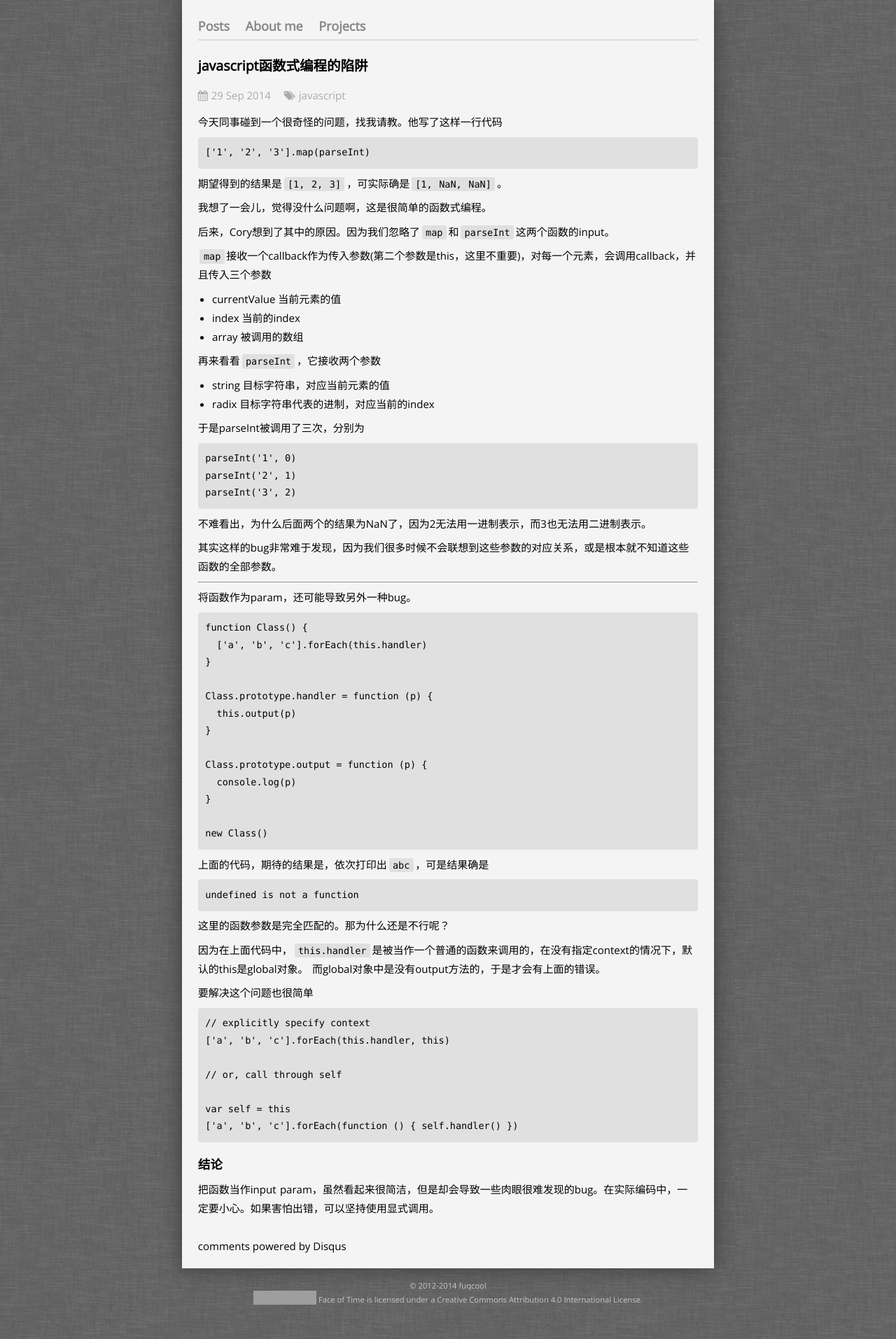
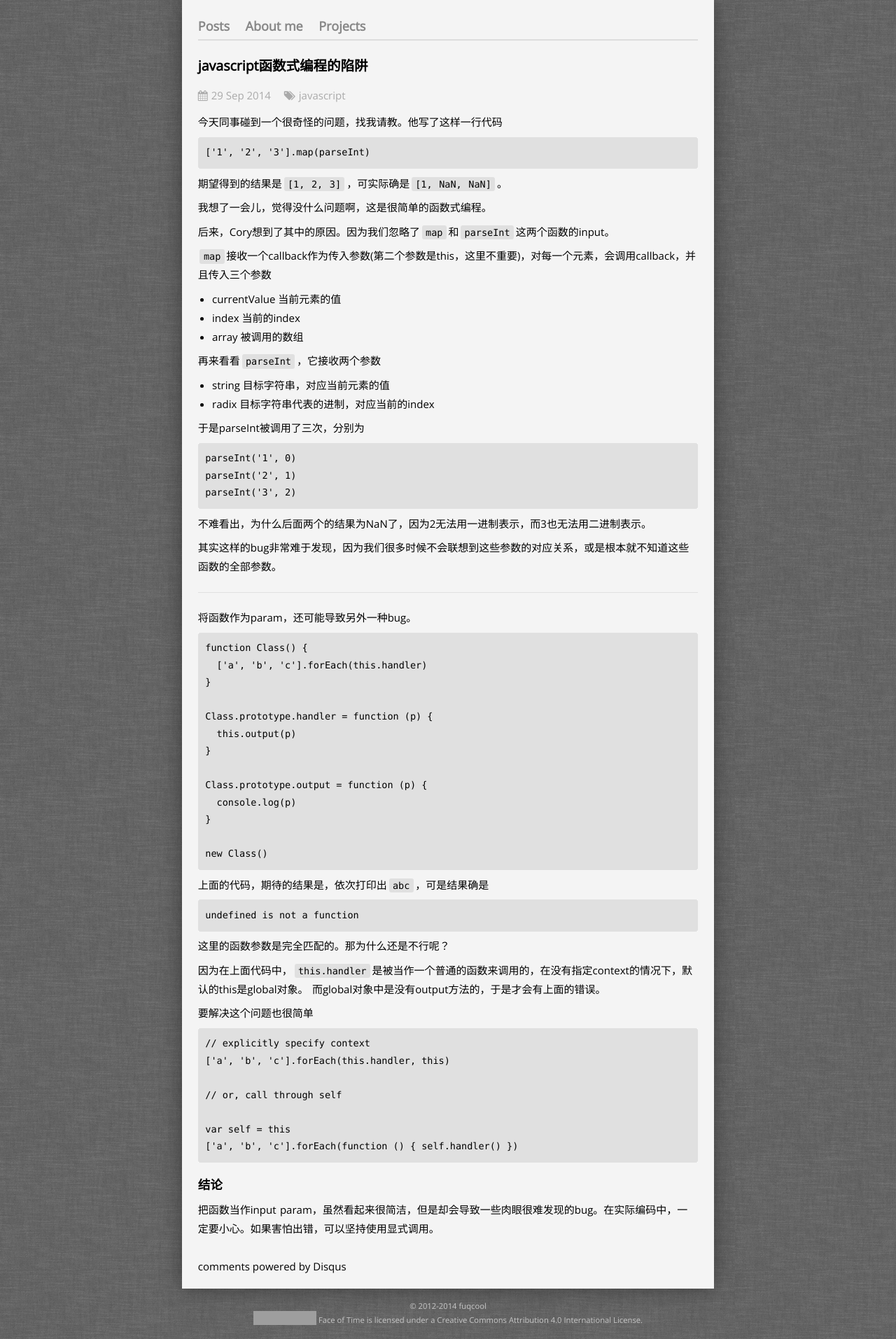
Before and after one commit to fuqcool/fuqcool.github.io, a Jekyll site: the page built from _posts/2014-09-29-function-as-input-param.md, in a window 1280 px wide. Shown: the whole page at 70% size. Built offline with Jekyll 4.4.1, drawn with Linux system fonts in a browser that asks for light colours; Markdown is read by kramdown in place of the engine named in the settings; comment, search, counter and statistics services are not loaded; before the commit the page ends 1884 px from its top, so only the background shows below that; grey boxes are pictures that could not be loaded.

Commit message:
style a little bit

```diff
--- a/css/main.css
+++ b/css/main.css
@@ -44,9 +44,10 @@
 }
 
 p {
-    margin: 0.5em 0;
-    font-size: 1em;
-    word-spacing: 0.1em;
+  margin: 0.5em 0;
+  font-size: 1em;
+  word-spacing: 0.1em;
+  line-height: 1.8em;
 }
 
 img {
@@ -57,6 +58,13 @@
   background-color: #e0e0e0;
   padding: 0.2em 0.7em;
   border-left: solid 5px #bdc3c7;
+}
+
+hr {
+  border: none;
+  height: 1px;
+  background-color: #e0e0e0;
+  margin: 1.5em 0;
 }
 
 /*****************************************************************************/
```
